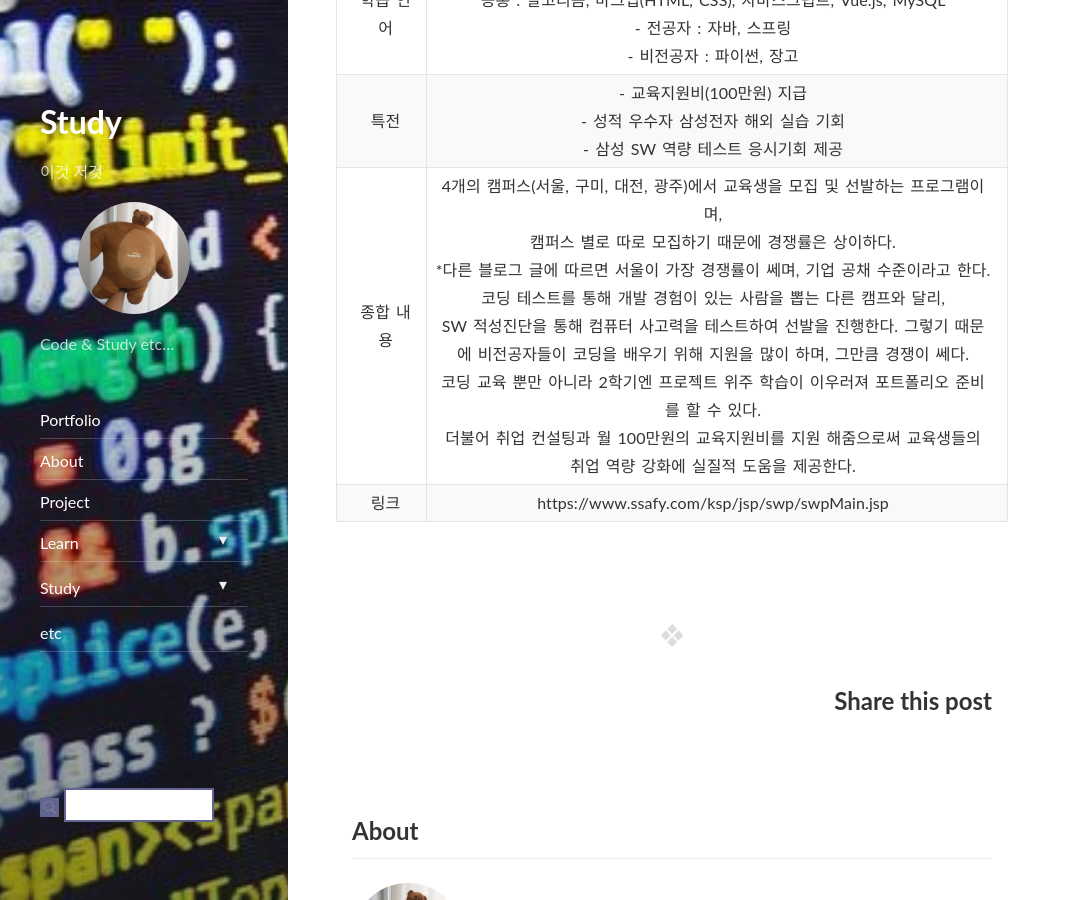
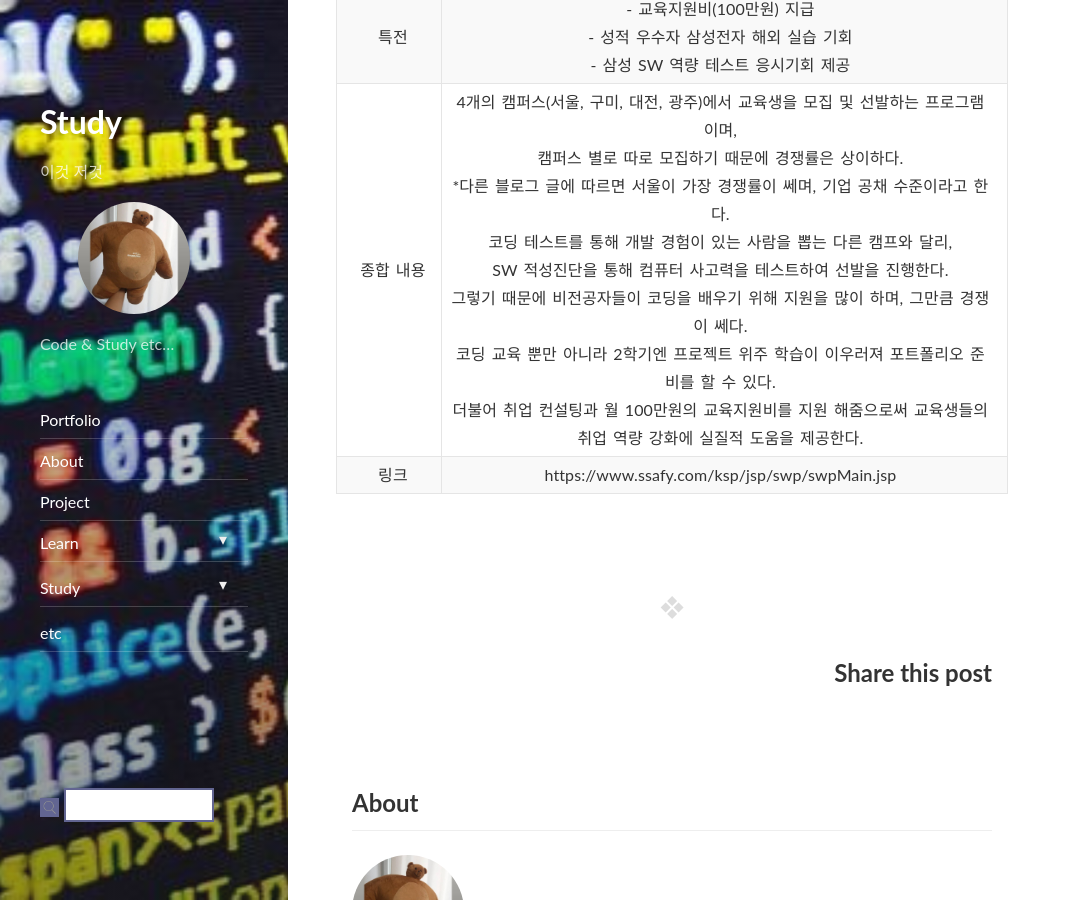
Before and after one commit to ekgus2222/ekgus2222.github.io, a Jekyll site: the page built from _posts/etc/2020-12-21-setting-start.md, in a window 1280 px wide and 900 px high, scrolled down 684 px. Shown: the whole window, without its empty margins (0-1071 px from the left). Built offline with Jekyll 4.4.1, drawn with Linux system fonts in a browser that asks for light colours; nearby versions of some CDN libraries; comment, search, counter and statistics services are not loaded.

```diff
--- a/_posts/etc/2020-12-21-setting-start.md
+++ b/_posts/etc/2020-12-21-setting-start.md
@@ -18,5 +18,5 @@ comments: true
 | 활동 기간 | 1년<br>(5개월 학습 + 1개월 Job Fair + 5개월 PRJ + 1개월 Job Fair) <br> Job Fair : 취업 실전교육 + 채용 박람회 / PRJ : ? |
 | 학습 언어 | 웹 전문가 양성 과정<br>공통 : 알고리즘, 마크업(HTML, CSS), 자바스크립트, Vue.js, MySQL<br>- 전공자 : 자바, 스프링<br>- 비전공자 : 파이썬, 장고 |
 | 특전 | - 교육지원비(100만원) 지급<br>- 성적 우수자 삼성전자 해외 실습 기회<br>- 삼성 SW 역량 테스트 응시기회 제공 |
-| 종합 내용 | 4개의 캠퍼스(서울, 구미, 대전, 광주)에서 교육생을 모집 및 선발하는 프로그램이며,<br>캠퍼스 별로 따로 모집하기 때문에 경쟁률은 상이하다.<br>*다른 블로그 글에 따르면 서울이 가장 경쟁률이 쎄며, 기업 공채 수준이라고 한다.<br>코딩 테스트를 통해 개발 경험이 있는 사람을 뽑는 다른 캠프와 달리, <br>SW 적성진단을 통해 컴퓨터 사고력을 테스트하여 선발을 진행한다. 그렇기 때문에 비전공자들이 코딩을 배우기 위해 지원을 많이 하며, 그만큼 경쟁이 쎄다.<br>코딩 교육 뿐만 아니라 2학기엔 프로젝트 위주 학습이 이우러져 포트폴리오 준비를 할 수 있다.<br>더불어 취업 컨설팅과 월 100만원의 교육지원비를 지원 해줌으로써 교육생들의 취업 역량 강화에 실질적 도움을 제공한다. |
+| 종합 내용 | 4개의 캠퍼스(서울, 구미, 대전, 광주)에서 교육생을 모집 및 선발하는 프로그램이며,<br>캠퍼스 별로 따로 모집하기 때문에 경쟁률은 상이하다.<br>*다른 블로그 글에 따르면 서울이 가장 경쟁률이 쎄며, 기업 공채 수준이라고 한다.<br>코딩 테스트를 통해 개발 경험이 있는 사람을 뽑는 다른 캠프와 달리, <br>SW 적성진단을 통해 컴퓨터 사고력을 테스트하여 선발을 진행한다. <br>그렇기 때문에 비전공자들이 코딩을 배우기 위해 지원을 많이 하며, 그만큼 경쟁이 쎄다.<br>코딩 교육 뿐만 아니라 2학기엔 프로젝트 위주 학습이 이우러져 포트폴리오 준비를 할 수 있다.<br>더불어 취업 컨설팅과 월 100만원의 교육지원비를 지원 해줌으로써 교육생들의 취업 역량 강화에 실질적 도움을 제공한다. |
 | 링크 | https://www.ssafy.com/ksp/jsp/swp/swpMain.jsp |
```
